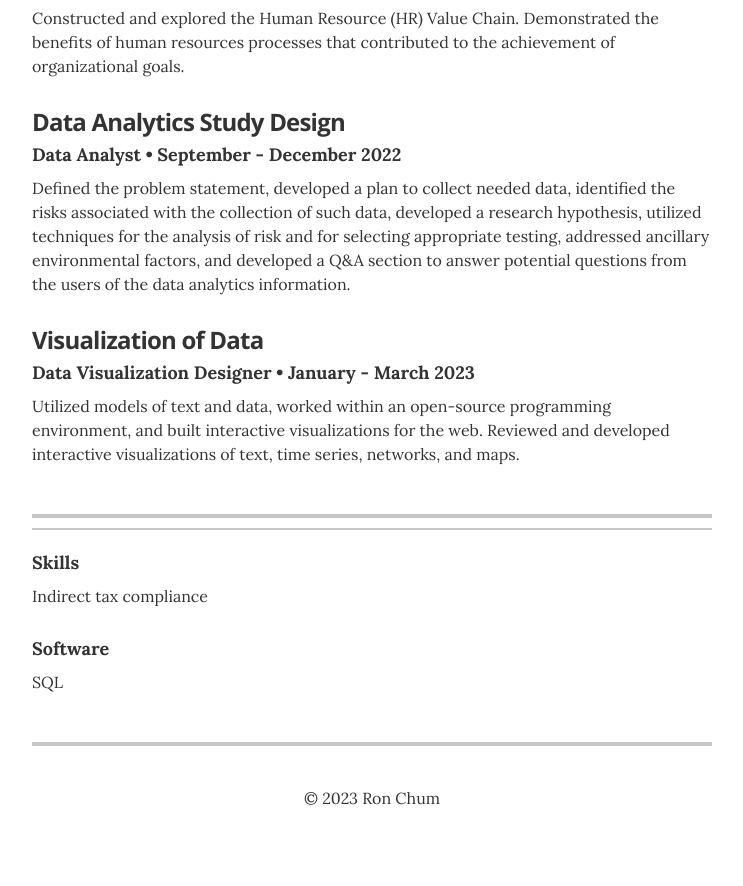
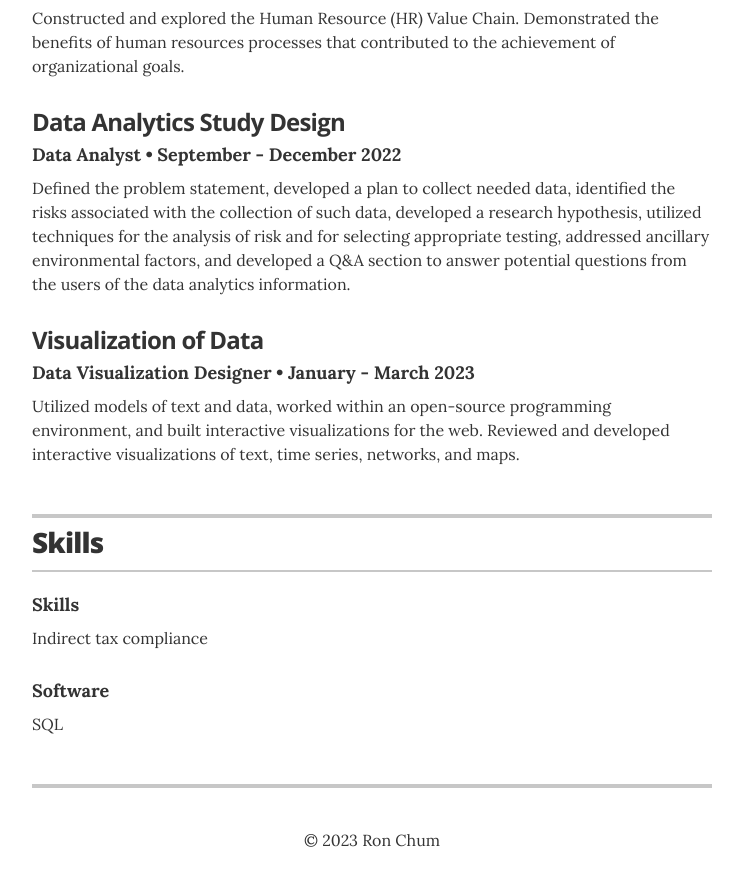
Before and after one commit to rchum/portfolio, a Jekyll site: the page built from index.html, in a window 1280 px wide and 900 px high, scrolled down 1955 px. Shown: the top 886 px of the window, without its empty margins (268-1011 px from the left). Built offline with Jekyll 4.4.1, drawn with Linux system fonts in a browser that asks for light colours; before the commit the page ends 2813 px from its top, so only the background shows below that.

Commit message:
Update resume.html

```diff
--- a/_layouts/resume.html
+++ b/_layouts/resume.html
@@ -127,7 +127,7 @@
       <section class="content-section">
 
         <header class="section-header">
-         <!-- <h2>Skills</h2> -->
+          <h2>Skills</h2>
         </header>
         {% for skill in site.data.skills %}
         <div class="resume-item">
```
